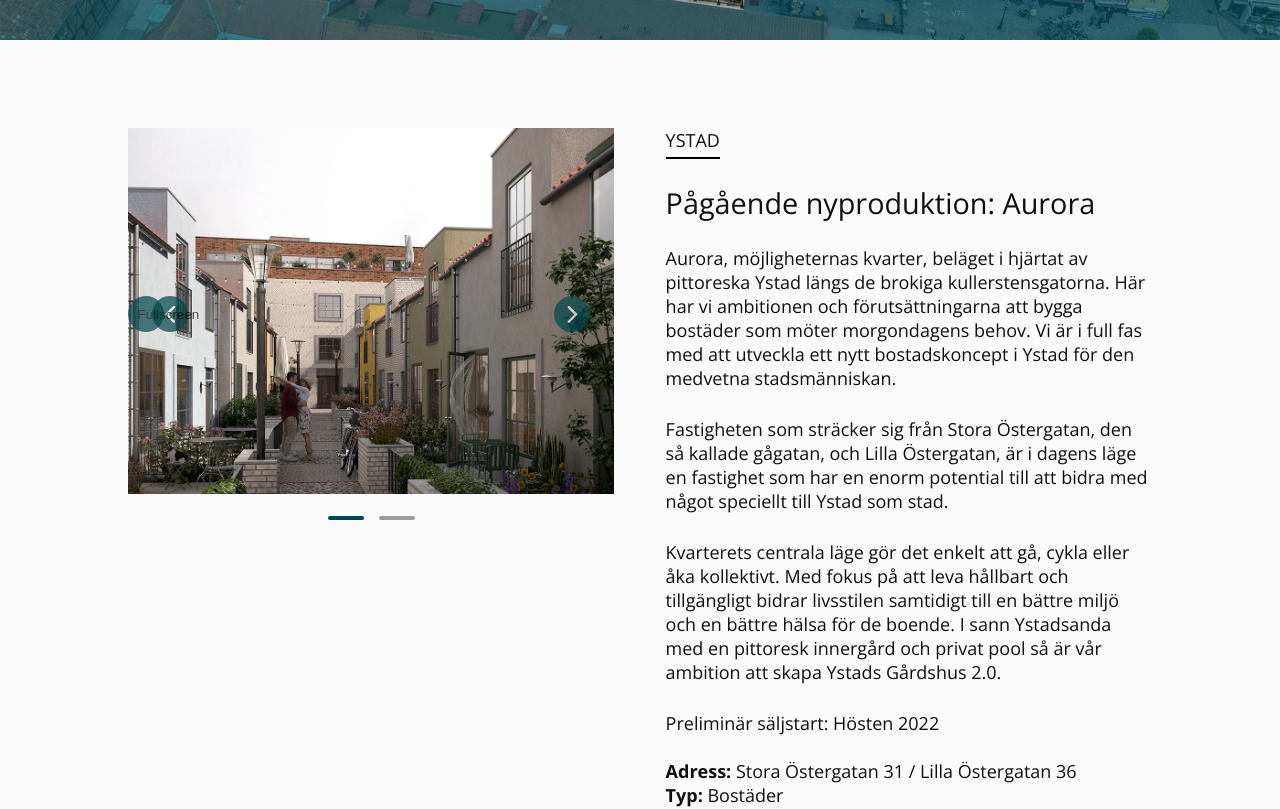
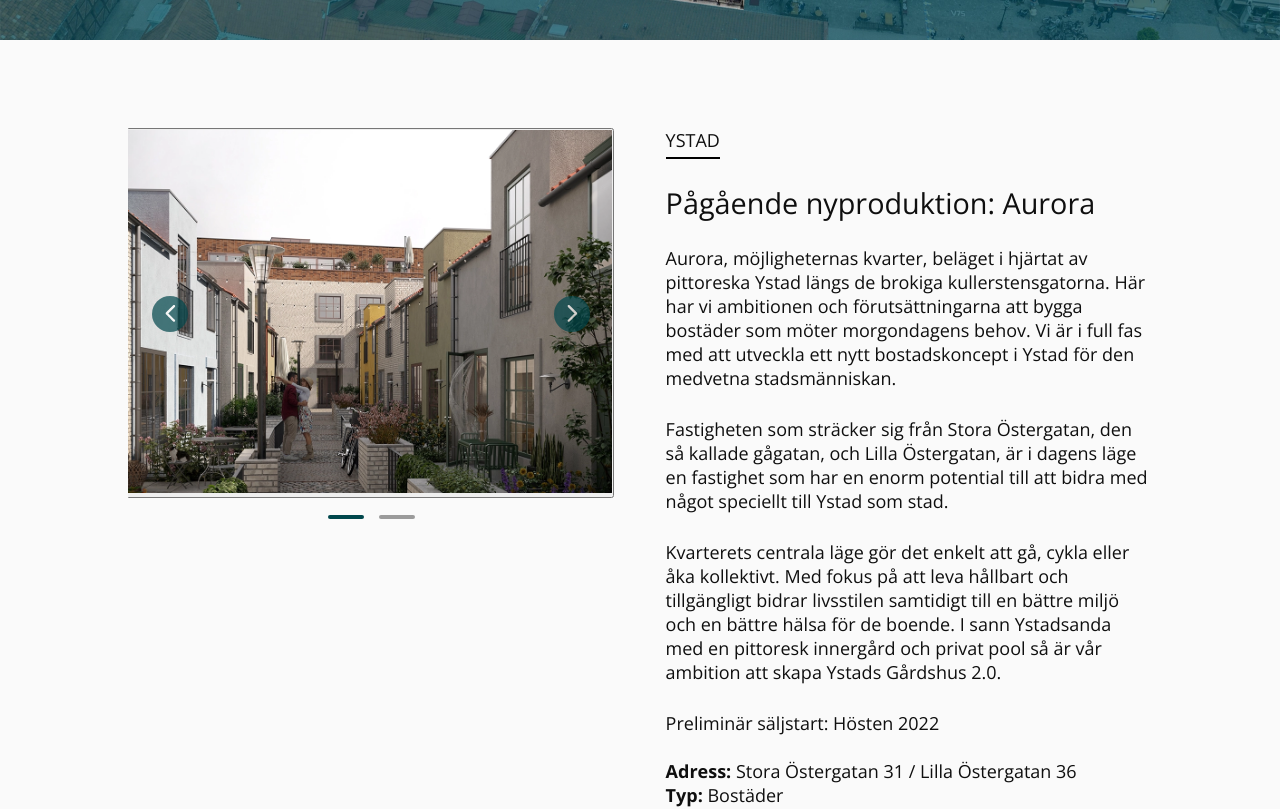
Before and after one commit to hop-technology/timotuz_website, a Next.js app: page /fastigheter in a window 1280 px wide. Shown: the part 520-1329 px from the top of the page. Built offline with nearby package versions, Linux system fonts and the light colour scheme.

Commit message:
WIP image modal for current selection

```diff
--- a/components/PropertiesCards.jsx
+++ b/components/PropertiesCards.jsx
@@ -1,12 +1,17 @@
 import properties_dynamic from '../public/properties_dynamic'
 import PropertiesSlider from './PropertiesSlider'
 
-const PropertiesCards = ({ setIsOpen }) => {
+const PropertiesCards = ({ setIsOpen, currentSelection }) => {
   return properties_dynamic.map((property, index) => {
     return (
       <div className='properties-cards' key={index}>
         <div className='properties-cards__image-slider'>
-          <PropertiesSlider image={property.images} setIsOpen={setIsOpen} />
+          <PropertiesSlider
+            image={property.images}
+            setIsOpen={setIsOpen}
+            imageId={property.id}
+            currentSelection={currentSelection}
+          />
         </div>
         <div className='properties-cards__text'>
           <div>
--- a/components/PropertiesSlider.jsx
+++ b/components/PropertiesSlider.jsx
@@ -8,8 +8,7 @@ import {
   FullScreen,
 } from './SlideshowButton'
 
-const PropertiesSlider = ({ image, setIsOpen }) => {
-
+const PropertiesSlider = ({ image, setIsOpen, imageId, currentSelection }) => {
   const [emblaRef, embla] = useEmblaCarousel({ loop: true })
   const [prevBtnEnabled, setPrevBtnEnabled] = useState(true)
   const [nextBtnEnabled, setNextBtnEnabled] = useState(true)
@@ -41,20 +40,23 @@ const PropertiesSlider = ({ image, setIsOpen }) => {
   let slideShow = image?.map((image, index) => {
     return (
       <div className='embla__slide' key={index}>
+        <button id={imageId} onClick={(event) => handleClick(event)}>
           <Image
             src={image.photo.src}
             width={2000}
             height={1500}
             alt={image.alt}
           />
+        </button>
       </div>
     )
   })
 
-  const handleClick = () => {
+  const handleClick = (event) => {
+    event.preventDefault()
     setIsOpen(true)
+    currentSelection = event?.currentTarget.id
   }
-
 
   return (
     <div className='embla' ref={emblaRef}>
@@ -70,10 +72,6 @@ const PropertiesSlider = ({ image, setIsOpen }) => {
             name={`current image is ${index}`}
           />
         ))}
-        <FullScreen
-          onClick={handleClick}
-          enabled={fullScreenBtnEnabled}
-        />
       </div>
     </div>
   )
--- a/components/SlideModal.jsx
+++ b/components/SlideModal.jsx
@@ -1,9 +1,18 @@
-const SlideModal = ({ setIsOpen }) => {
+import PropertiesSlider from './PropertiesSlider'
+import properties_dynamic from '../public/properties_dynamic'
 
+const SlideModal = ({ setIsOpen, index }) => {
+  debugger
+  const currentSelection = index
   return (
- <div>
-     <h1>Hello there</h1>
- </div>
+    <div className='modal'>
+      <div className='modal__content'>
+        <PropertiesSlider
+         currentSelection={currentSelection}
+          image={properties_dynamic?.[currentSelection].images}
+        />
+      </div>
+    </div>
   )
 }
 
--- a/components/SlideshowButton.jsx
+++ b/components/SlideshowButton.jsx
@@ -39,6 +39,7 @@ export const FullScreen = ({ enabled, onClick }) => (
   <button
     onClick={onClick}
     disabled={!enabled}
+
     name='full screen button'
     className='embla__button embla__button--fullscreen'
   >
```
Also changed, not shown: sass/components/_slideModal.scss (added, +20 -0 lines). Lines whose indentation alone changed are shown as unchanged.
